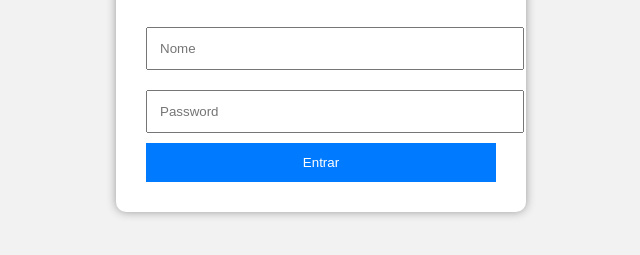
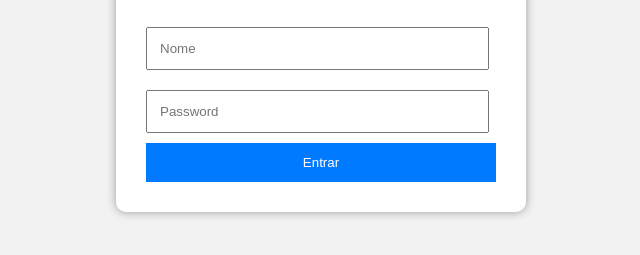
Before and after one commit to Michael303pt/app_inventario, a website: page login.html in a window 1280 px wide. Shown: the part 181-436 px from the top of the page, without its empty margins (319-959 px from the left). Drawn offline with Linux system fonts and the light colour scheme.

Commit message:
login
por isto menos irritante de se olhar

```diff
--- a/login.css
+++ b/login.css
@@ -13,7 +13,9 @@ body{
 }
 
 input{
-    width:100%;
+    width:90%;
+    align-items: center;
+    align-self: center;
     padding:12px;
     margin:10px 0;
 }
```
